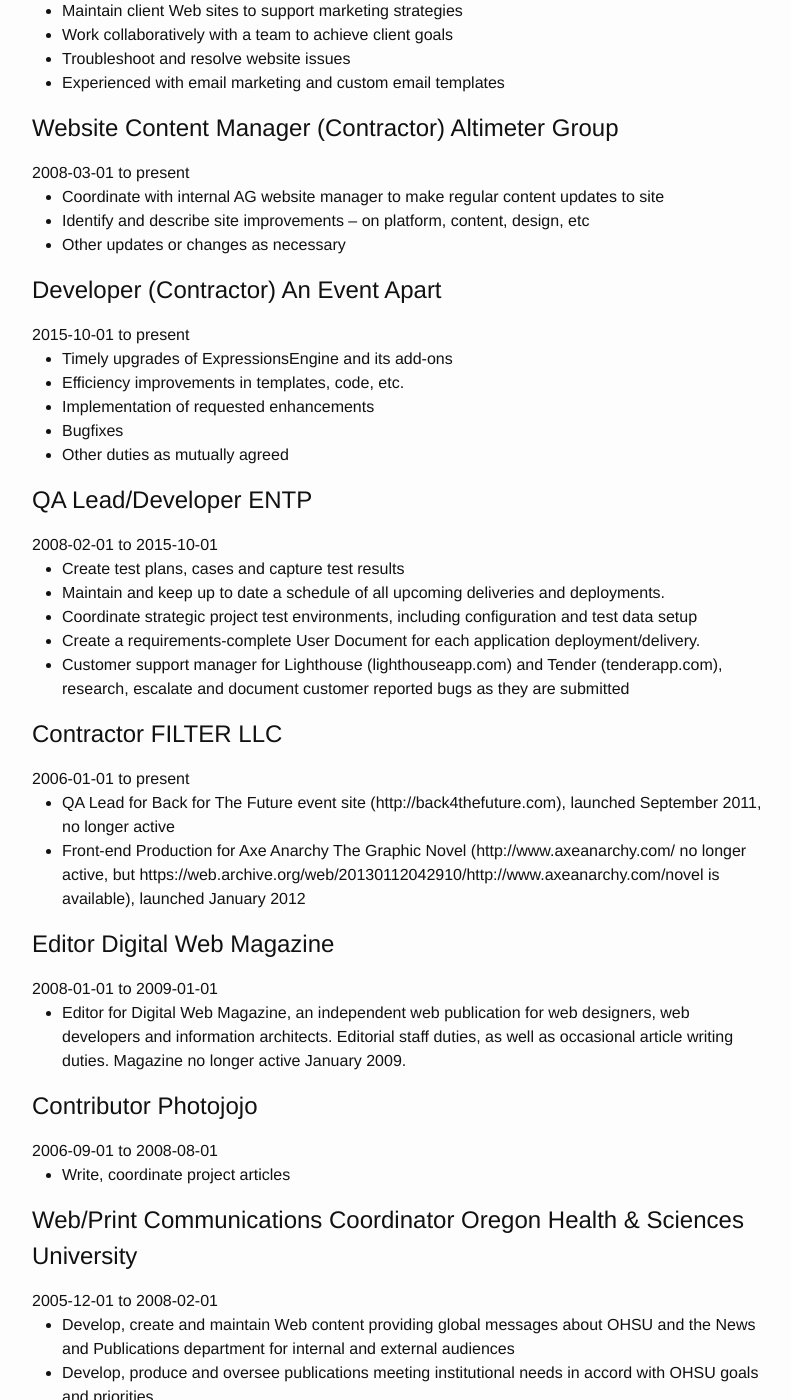
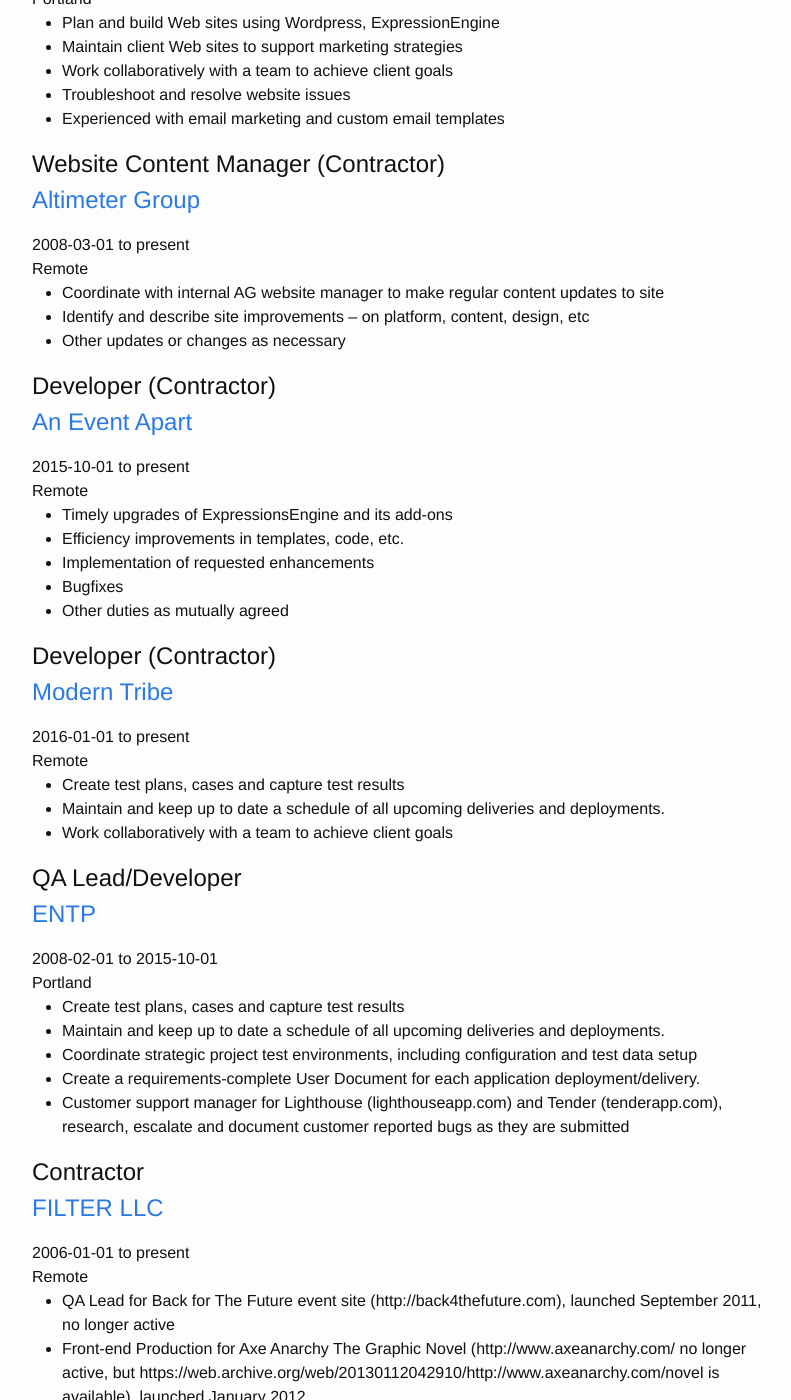
Before and after one commit to chronicole/chronicole.github.com, a Jekyll site: the page built from resume.md, in a window 1280 px wide and 1400 px high, scrolled down 216 px. Shown: the whole window, without its empty margins (238-1029 px from the left). Built offline with Jekyll 4.4.1, drawn with Linux system fonts in a browser that asks for light colours; some of the changed text lies outside the part shown.

Commit message:
update resume

```diff
--- a/_data/jobs.yml
+++ b/_data/jobs.yml
@@ -1,5 +1,6 @@
 - title: Developer (Contractor)
   employer: Block 81
+  employer_url: http://block81.com
   start_date: 2007-01-01
   end_date:
   location: Portland
@@ -19,9 +20,10 @@
 
 - title: Website Content Manager (Contractor)
   employer: Altimeter Group
+  employer_url: http://altimetergroup.com
   start_date: 2008-03-01
   end_date:
-  location:
+  location: Remote
   description: >
     I'm a block of text and no one thinks badly of me so that is kind of awesome and I can go on and on but why would I Lorem ipsum dolor sit amet, consectetur adipisicing elit, sed do eiusmod
     tempor incididunt ut labore et dolore magna aliqua. Ut enim ad minim veniam,
@@ -36,9 +38,10 @@
 
 - title: Developer (Contractor)
   employer: An Event Apart
+  employer_url: http://aneventapart.com
   start_date: 2015-10-01
   end_date:
-  location:
+  location: Remote
   description: >
     I'm a block of text and no one thinks badly of me so that is kind of awesome and I can go on and on but why would I Lorem ipsum dolor sit amet, consectetur adipisicing elit, sed do eiusmod
     tempor incididunt ut labore et dolore magna aliqua. Ut enim ad minim veniam,
@@ -53,11 +56,30 @@
     - item: Bugfixes
     - item: Other duties as mutually agreed
 
+- title: Developer (Contractor)
+  employer: Modern Tribe
+  employer_url: http://tri.be
+  start_date: 2016-01-01
+  end_date:
+  location: Remote
+  description: >
+    I'm a block of text and no one thinks badly of me so that is kind of awesome and I can go on and on but why would I Lorem ipsum dolor sit amet, consectetur adipisicing elit, sed do eiusmod
+    tempor incididunt ut labore et dolore magna aliqua. Ut enim ad minim veniam,
+    quis nostrud exercitation ullamco laboris nisi ut aliquip ex ea commodo
+    consequat. Duis aute irure dolor in reprehenderit in voluptate velit esse
+    cillum dolore eu fugiat nulla pariatur. Excepteur sint occaecat cupidatat non
+    proident, sunt in culpa qui officia deserunt mollit anim id est laborum.
+  tasks:
+    - item: Create test plans, cases and capture test results
+    - item: Maintain and keep up to date a schedule of all upcoming deliveries and deployments.
+    - item: Work collaboratively with a team to achieve client goals
+
 - title: QA Lead/Developer
   employer: ENTP
+  employer_url: http://entp.com
   start_date: 2008-02-01
   end_date: 2015-10-01
-  location:
+  location: Portland
   description: >
     I'm a block of text and no one thinks badly of me so that is kind of awesome and I can go on and on but why would I Lorem ipsum dolor sit amet, consectetur adipisicing elit, sed do eiusmod
     tempor incididunt ut labore et dolore magna aliqua. Ut enim ad minim veniam,
@@ -74,9 +96,10 @@
 
 - title: Contractor
   employer: FILTER LLC
+  employer_url: http://www.filterdigital.com/
   start_date: 2006-01-01
   end_date:
-  location:
+  location: Remote
   description: >
     I'm a block of text and no one thinks badly of me so that is kind of awesome and I can go on and on but why would I Lorem ipsum dolor sit amet, consectetur adipisicing elit, sed do eiusmod
     tempor incididunt ut labore et dolore magna aliqua. Ut enim ad minim veniam,
@@ -90,9 +113,10 @@
 
 - title: Editor
   employer: Digital Web Magazine
+  employer_url: http://www.filterdigital.com/
   start_date: 2008-01-01
   end_date: 2009-01-01
-  location:
+  location: Remote
   description: >
     I'm a block of text and no one thinks badly of me so that is kind of awesome and I can go on and on but why would I Lorem ipsum dolor sit amet, consectetur adipisicing elit, sed do eiusmod
     tempor incididunt ut labore et dolore magna aliqua. Ut enim ad minim veniam,
@@ -105,9 +129,10 @@
 
 - title: Contributor
   employer: Photojojo
+  employer_url: http://photojojo.com/
   start_date: 2006-09-01
   end_date: 2008-08-01
-  location:
+  location: Remote
   description: >
     I'm a block of text and no one thinks badly of me so that is kind of awesome and I can go on and on but why would I Lorem ipsum dolor sit amet, consectetur adipisicing elit, sed do eiusmod
     tempor incididunt ut labore et dolore magna aliqua. Ut enim ad minim veniam,
@@ -120,9 +145,10 @@
 
 - title: Web/Print Communications Coordinator
   employer: Oregon Health & Sciences University
+  employer_url: http://ohsu.edu
   start_date: 2005-12-01
   end_date: 2008-02-01
-  location:
+  location: Portland
   description: >
     I'm a block of text and no one thinks badly of me so that is kind of awesome and I can go on and on but why would I Lorem ipsum dolor sit amet, consectetur adipisicing elit, sed do eiusmod
     tempor incididunt ut labore et dolore magna aliqua. Ut enim ad minim veniam,
@@ -138,9 +164,10 @@
 
 - title: Publications Editor
   employer: Portland State University
+  employer_url: http://pdx.edu/
   start_date: 2000-03-01
   end_date: 2005-05-01
-  location:
+  location: Portland
   description: >
     I'm a block of text and no one thinks badly of me so that is kind of awesome and I can go on and on but why would I Lorem ipsum dolor sit amet, consectetur adipisicing elit, sed do eiusmod
     tempor incididunt ut labore et dolore magna aliqua. Ut enim ad minim veniam,
@@ -155,9 +182,10 @@
 
 - title: Adjunct Instructor
   employer: Mt. Hood Community College
+  employer_url: http://mhcc.edu/
   start_date: 2003-09-01
   end_date: 2004-05-01
-  location:
+  location: Portland
   description: >
     I'm a block of text and no one thinks badly of me so that is kind of awesome and I can go on and on but why would I Lorem ipsum dolor sit amet, consectetur adipisicing elit, sed do eiusmod
     tempor incididunt ut labore et dolore magna aliqua. Ut enim ad minim veniam,
@@ -170,9 +198,10 @@
 
 - title: Graphic Designer/Photographer III
   employer: Texas Senate Media Services
+  employer_url: http://www.senate.state.tx.us
   start_date: 1997-01-01
   end_date: 1999-08-01
-  location:
+  location: Austin
   description: >
     I'm a block of text and no one thinks badly of me so that is kind of awesome and I can go on and on but why would I Lorem ipsum dolor sit amet, consectetur adipisicing elit, sed do eiusmod
     tempor incididunt ut labore et dolore magna aliqua. Ut enim ad minim veniam,
--- a/resume.md
+++ b/resume.md
@@ -6,7 +6,7 @@
 
 {% for job in site.data.jobs %}
 <section class = "opportunity">
-  <header><h1>{{job.title}}<span> {{job.employer}}</span></h1></header>
+  <header><h1>{{job.title}}<br/><span><a href="{{job.employer_url}}">{{job.employer}}</a></span></h1></header>
   <div class="timeline">{{job.start_date | start_date: "%b %Y"}} to {% if job.end_date %}{{ job.end_date | end_date: "%b %Y"}}{% else %}present{% endif %}<br/>{{job.location}}</div>
   <ul>
   {% for task in job.tasks %}
```
Also changed, not shown: 2 other files.
